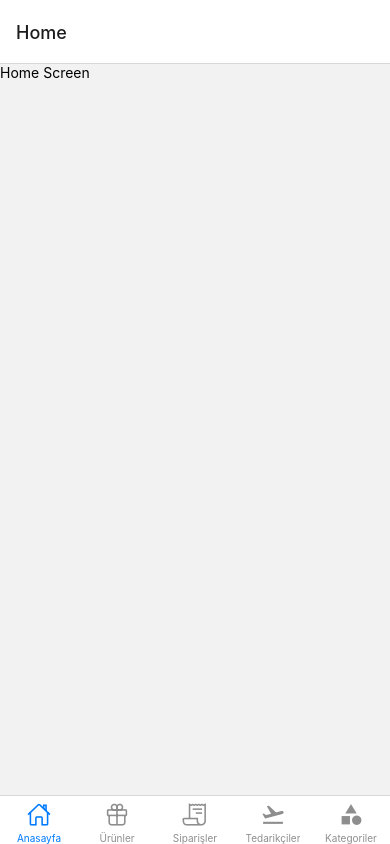
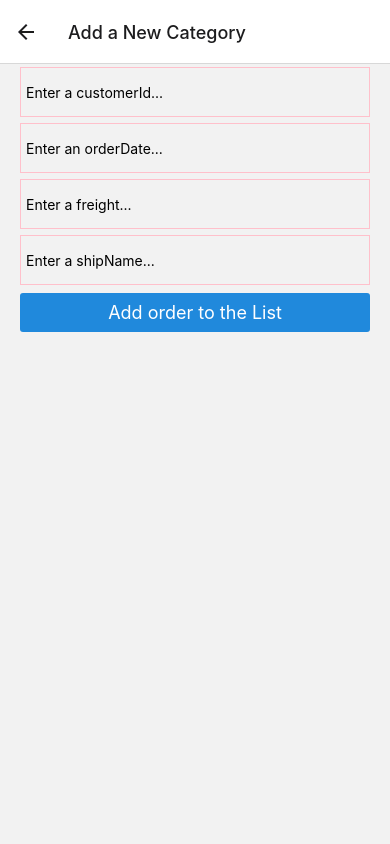
Before and after one commit to dbgurel/react-native-ecommerce, a React Native app: screen /NewOrderForm in a window 390 px wide. Built offline with nearby package versions, Linux system fonts and the light colour scheme.

Commit message:
order detail form eklendi

```diff
--- a/App.js
+++ b/App.js
@@ -14,6 +14,8 @@ import NewProductForm from './src/Screens/ProductList/NewProductForm';
 import CategoryDetail from './src/Screens/CategoryList/CategoryDetail';
 import NewCategoryForm from './src/Screens/CategoryList/NewCategoryForm';
 import OrderDetail from './src/Screens/OrderList/OrderDetail';
+import NewOrderForm from './src/Screens/OrderList/NewOrderForm';
+
 
 
 export default function App() {
@@ -36,6 +38,7 @@ export default function App() {
         <Stack.Screen name='NewProductForm' component={NewProductForm} options={{title:'Add a New Product'}} />
         <Stack.Screen name='NewCategoryForm' component={NewCategoryForm} options={{title:'Add a New Category'}} />
         <Stack.Screen name='OrderDetail' component={OrderDetail} />
+        <Stack.Screen name='NewOrderForm' component={NewOrderForm} options={{title:'Add a New Category'}} />
 
 
 
--- /dev/null
+++ b/src/Screens/OrderList/NewOrderForm.js
@@ -0,0 +1,88 @@
+import { Formik } from 'formik'
+import React from 'react'
+import { View, Text, TextInput, StyleSheet } from 'react-native'
+import { Button } from 'react-native-elements'
+
+
+
+const NewOrderForm = ({ navigation }) => {
+
+    const submitForm = (values) => {
+
+        let requestOptions = {
+            method: 'POST',
+            headers: {
+                'Accept': 'application/json',
+                'Content-type': 'application/json'
+            },
+            body: JSON.stringify({ customerId: values.customerId, orderDate: Number(values.orderDate), freight: Number(values.freight), shipName: (values.shipName) })
+        }
+
+        fetch('https://northwind.vercel.app/api/orders', requestOptions)
+            .then((res) => res.json())
+            .then(data => {
+                alert('Ürün başarıyla eklenmiştir.')
+            })
+    }
+
+    return (
+        <Formik
+            initialValues={{ customerId: '', orderDate: '', freight: '', shipName: '' }}
+            onSubmit={values => submitForm(values)}
+        >
+            {({ handleChange, handleSubmit, values }) => (
+                <View>
+                    <TextInput
+                        onChangeText={handleChange('customerId')}
+                        value={values.name}
+                        style={styles.input}
+                        placeholder='Enter a customerId...'
+                    />
+
+                    <TextInput
+                        onChangeText={handleChange('orderDate')}
+                        value={values.id}
+                        style={styles.input}
+                        placeholder='Enter an orderDate...'
+                    />
+
+                    <TextInput
+                        onChangeText={handleChange('freight')}
+                        value={values.unitPrice}
+                        style={styles.input}
+                        placeholder='Enter a freight...'
+                    />
+
+                    <TextInput
+                        onChangeText={handleChange('shipName')}
+                        value={values.unitsInStock}
+                        style={styles.input}
+                        placeholder='Enter a shipName...'
+                    />
+
+                    <Button title='Add order to the List' onPress={handleSubmit} style={styles.button} />
+                </View>
+            )}
+        </Formik>
+    )
+}
+
+
+
+const styles = StyleSheet.create({
+    input: {
+        padding: 5,
+        borderWidth: 1,
+        borderColor: 'pink',
+        margin: 3,
+        height: 50,
+        marginHorizontal: 20
+    },
+    button: {
+        marginHorizontal: 20,
+        margin: 5,
+        borderRadius: 20,
+    }
+})
+
+export default NewOrderForm
--- a/src/Screens/OrderList/OrderList.js
+++ b/src/Screens/OrderList/OrderList.js
@@ -1,5 +1,5 @@
-import React, { useEffect, useState } from 'react'
-import { View, Text, ScrollView, StyleSheet } from 'react-native'
+import React, { useContext, useEffect, useState,  } from 'react'
+import { View, Text, ScrollView, StyleSheet, ActivityIndicator } from 'react-native'
 import { Card } from 'react-native-elements'
 import { Button } from 'react-native-elements'
 
@@ -9,6 +9,7 @@ import { Button } from 'react-native-elements'
 const OrderList = ({navigation}) => {
 
     const [orderList, setOrderList] = useState([])
+    const [fetchStatus, setFetchStatus] = useState(false)
 
     useEffect(() => {
 
@@ -16,12 +17,17 @@ const OrderList = ({navigation}) => {
             .then((res) => res.json())
             .then(data => {
                 setOrderList(data)
+                setFetchStatus(true)
             })
 
-    }, [])
+    }, [orderList])
 
     return (
-        <ScrollView>
+        <> { fetchStatus == false ? (<View style={styles.loadingContainer}><ActivityIndicator size="large" color="#0000ff" /></View>)
+
+        :
+        <ScrollView style={styles.container}>
+            <View style={styles.addButtonContainer}><Button title='Add New Order' onPress={() => navigation.navigate('NewOrderForm')} buttonStyle={styles.addButton} /></View>
             {
                 orderList && orderList.map((item, key) => (
                     <Card key={key}>
@@ -35,18 +41,41 @@ const OrderList = ({navigation}) => {
                         </View>
                     </Card>))
             }
-        </ScrollView>
+        </ScrollView>} </>
+
     )
 }
 
 const styles = StyleSheet.create({
     button: {
         width: 120,
-        marginTop:8
+        marginTop: 8,
+        alignSelf: 'center',
+    },
+    addButton: {
+        width: 200,
+        backgroundColor: 'tomato',
+    },
+    addButtonContainer: {
+        width: '100%',
+        marginTop: 15,
+        flex:1,
+        justifyContent: 'center',
+        alignItems: 'center'
     },
     cardContent: {
         alignItems: 'center'
+    },
+    container: {
+        display: 'flex',
+        flexDirection: 'column',
+    },
+    loadingContainer: {
+        flex: 1,
+        justifyContent: 'center',
+        alignItems: 'center'
     }
+
 })
 
 export default OrderList
```
